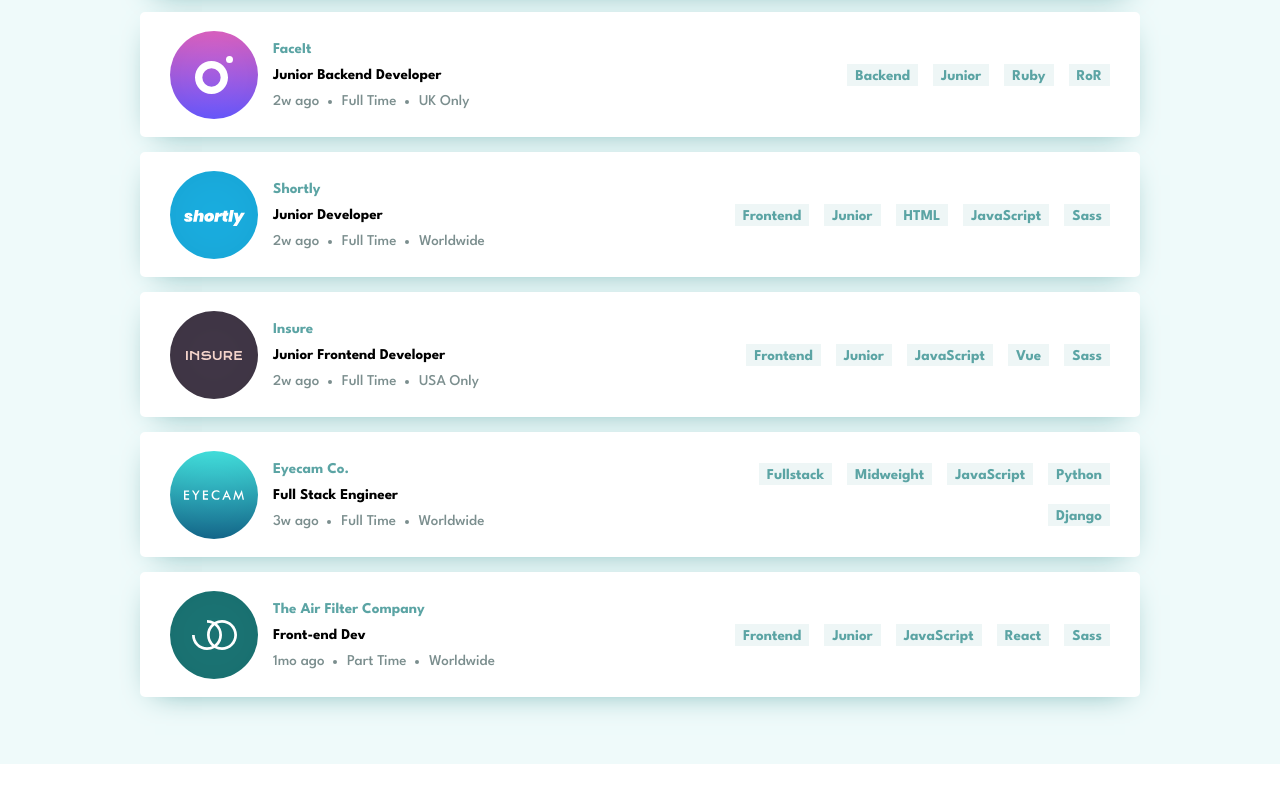
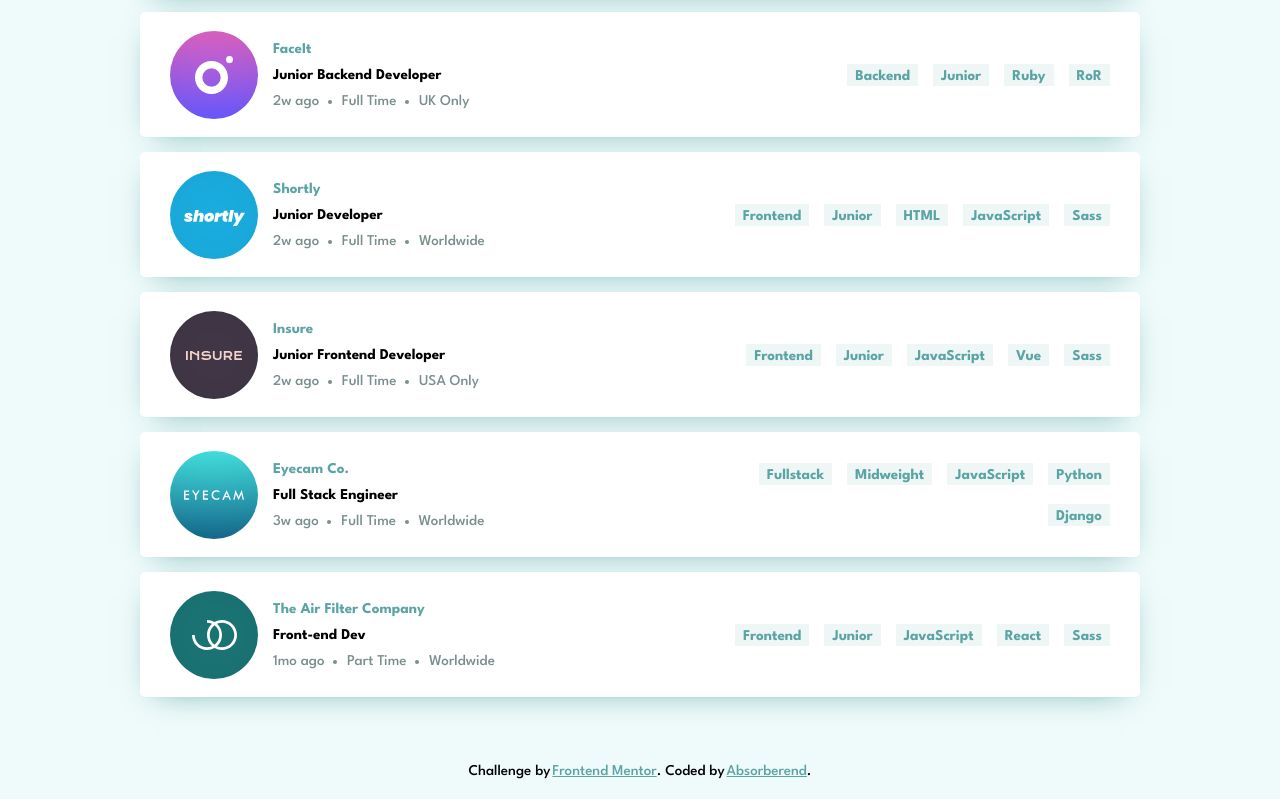
Before and after one commit to Absorberend/Job-listings-page, a plain HTML site: page index.html in a window 1280 px wide. Shown: the part 906-1705 px from the top of the page. Before the commit the page ends 1670 px from the top, so only its background shows below. Drawn offline with Linux system fonts and the light colour scheme.

Commit message:
added readme and footer

```diff
--- a/css/stylescheet.css
+++ b/css/stylescheet.css
@@ -250,6 +250,26 @@ ul :first-child {
     color: var(--filter-tablets);
 }
 
+.attribution {
+    width: 100%;
+    height: 35px;
+    display: flex;
+    justify-content: center;
+    align-content: flex-start;
+    color: black;
+    font-family: 'League Spartan', sans-serif;
+    font-size: 15px;
+}
+
+.attribution a {
+    margin-inline-start: 2px;
+    color: var(--main-font-color);
+}
+
+.attribution a:hover {
+    color: var(--header-font-color);
+}
+
 @media only screen and (min-width: 701px) {
     header {
         height: 150px;
--- a/index.html
+++ b/index.html
@@ -21,11 +21,11 @@
     <section class="job__container">
 
     </section>
+    <div class="attribution">
+      Challenge by <a href="https://www.frontendmentor.io?ref=challenge" target="_blank">Frontend Mentor</a>.
+      Coded by <a href="https://github.com/Absorberend/Job-listings-page" target="_blank">Absorberend</a>.
+    </div>
   </main>
-  <!-- <div class="attribution">
-    Challenge by <a href="https://www.frontendmentor.io?ref=challenge" target="_blank">Frontend Mentor</a>.
-    Coded by <a href="#">Your Name Here</a>.
-  </div> -->
   <script src="js/script.js"></script>
 </body>
 </html>
```
Also changed, not shown: images/readme-picture.png (added), 1 other file.
